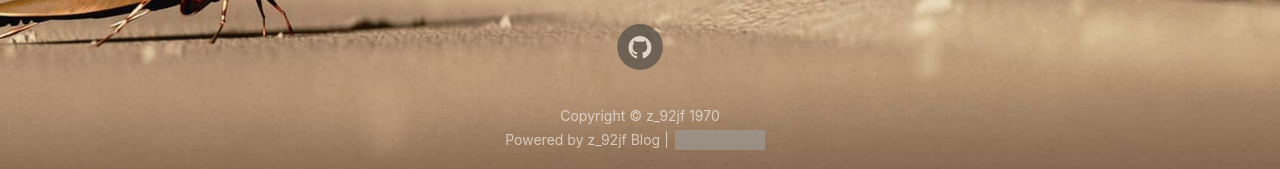
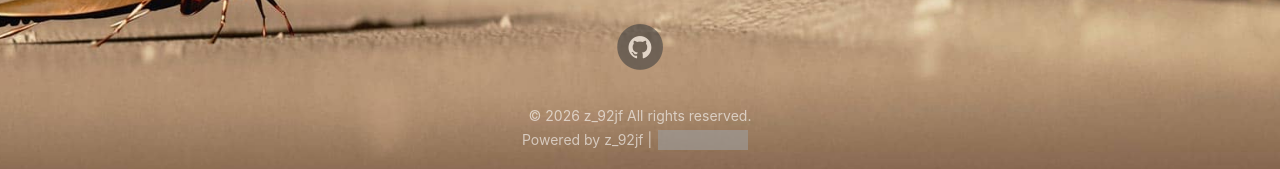
Before and after one commit to z-92jf/My-Blog, a Jekyll site: the page built from offline.html, in a window 1280 px wide. Shown: the part 728-897 px from the top of the page. Built offline with Jekyll 4.4.1, drawn with Linux system fonts in a browser that asks for light colours; nearby versions of some CDN libraries; comment, search, counter and statistics services are not loaded; grey boxes are pictures that could not be loaded.

Commit message:
Update footer.html

```diff
--- a/_includes/footer.html
+++ b/_includes/footer.html
@@ -7,9 +7,9 @@
                 {% include sns-links.html center=true %}
 
                 <p class="copyright text-muted">
-                    Copyright &copy; {{ "z_92jf" }} {{ 2026 | date: '%Y' }}
+                    &copy; {{ site.time | date: '%Y' }} z_92jf All rights reserved.
                     <br>
-                    Powered by <a href="http://z92jfblod.dpdns.org">z_92jf Blog</a> |
+                    Powered by <a href="http://github.com/z-92jf">z_92jf</a> |
                     <iframe style="margin-left: 2px; margin-bottom:-5px;" frameborder="0" scrolling="0" width="100px"
                         height="20px"
                         src="https://ghbtns.com/github-btn.html?user=huxpro&repo=huxpro.github.io&type=star&count=true">
```
